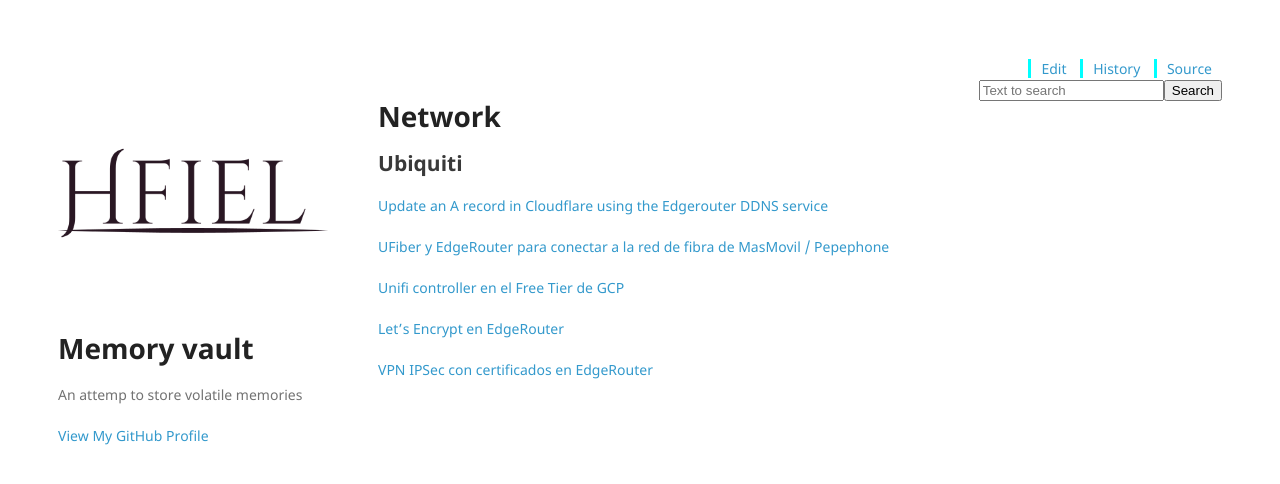
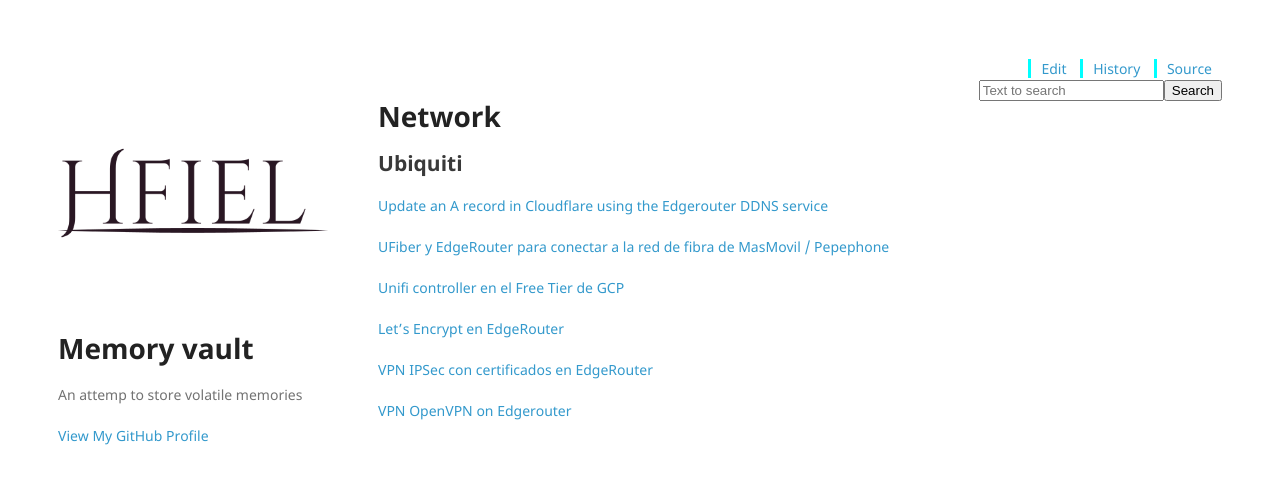
Before and after one commit to hfiel/hfiel.github.io, a Jekyll site: the page built from wiki/network.md, in a window 1280 px wide. Shown: the top 484 px of the page. Built offline with Jekyll 4.4.1, drawn with Linux system fonts in a browser that asks for light colours; nearby versions of some CDN libraries; our own code applies the rules of GitHub Pages for plain Markdown files.

Commit message:
Update network.md

```diff
--- a/wiki/network.md
+++ b/wiki/network.md
@@ -11,3 +11,5 @@
 [Let's Encrypt en EdgeRouter](network/letsecnrypt_edgerouter.md)
 
 [VPN IPSec con certificados en EdgeRouter](network/vpn_ipsec_edgerouter.md)
+
+[VPN OpenVPN on Edgerouter](network/vpn_openvpn_edgerouter.md)
```
